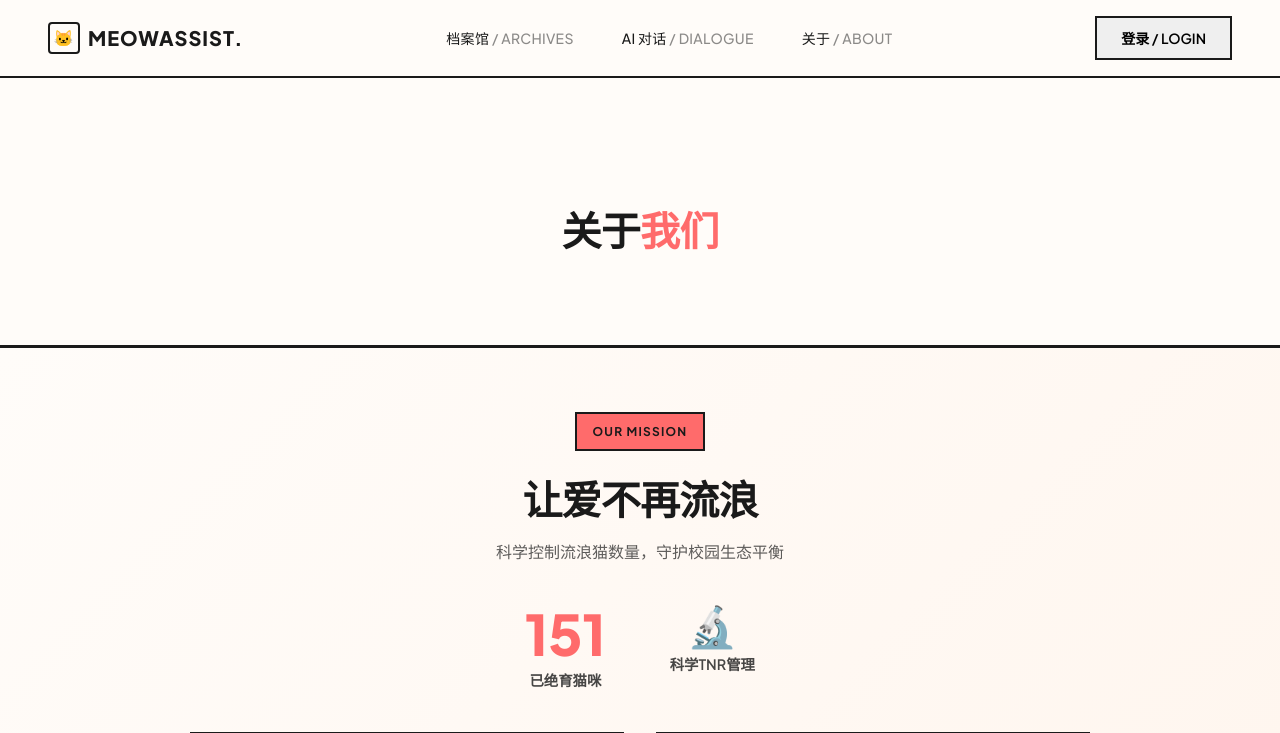
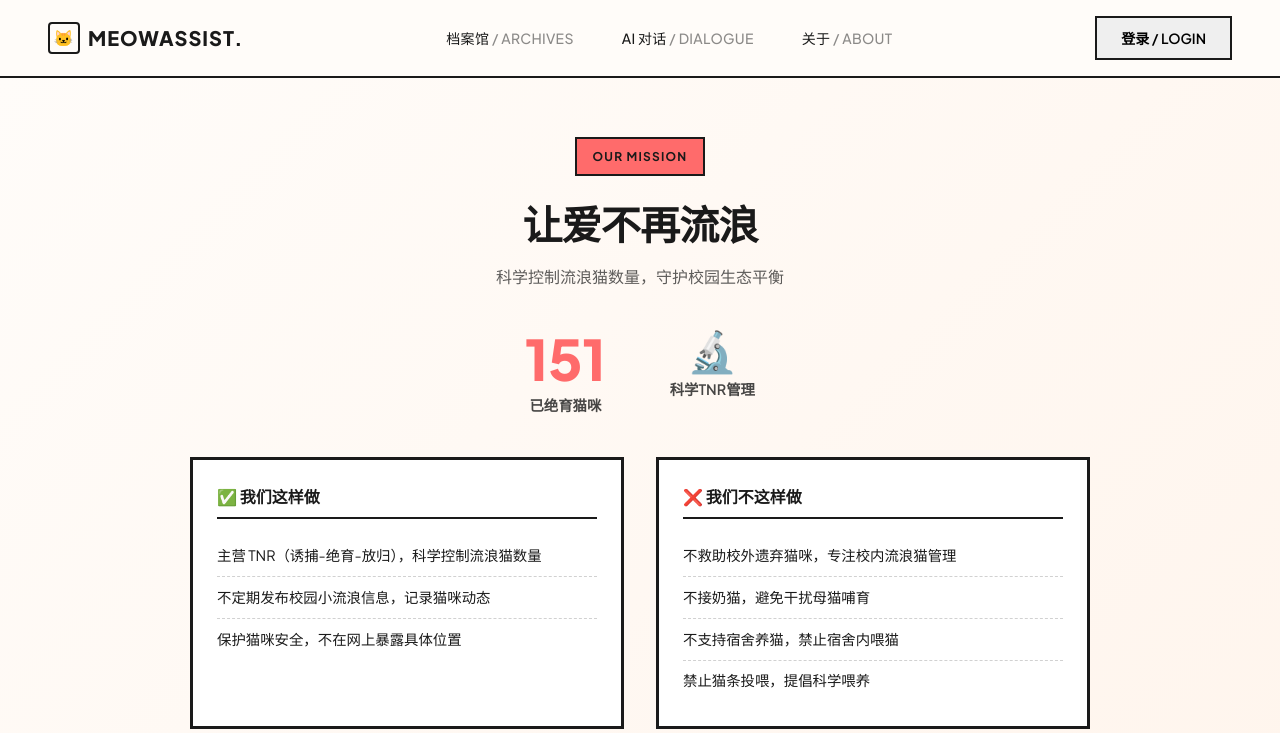
Before and after one commit to dog-shit-0708/catAI, a Vue app in the folder WEb_cat_frontend/: page /catAI/about in a window 1280 px wide. Shown: the top 733 px of the page. Built offline with nearby package versions, Linux system fonts and the light colour scheme; a web font is replaced by a local one.

Commit message:
update: remove about hero title, show mission section directly

```diff
--- a/WEb_cat_frontend/src/views/About.vue
+++ b/WEb_cat_frontend/src/views/About.vue
@@ -1,9 +1,5 @@
 <template>
   <div class="about">
-    <div class="about-hero">
-      <h1 class="section-title">关于<span class="highlight">我们</span></h1>
-    </div>
-
     <!-- Mission Section -->
     <section class="mission-section">
       <div class="container">
```
